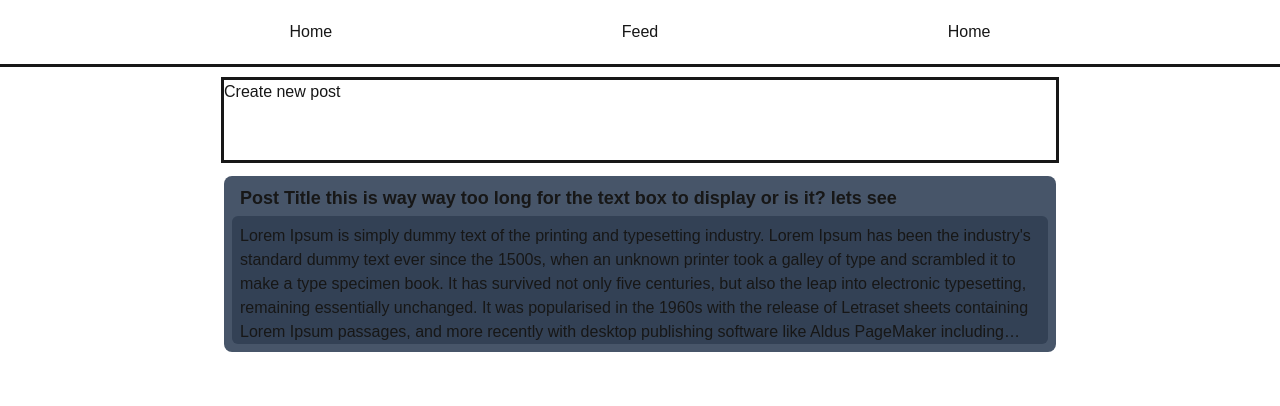
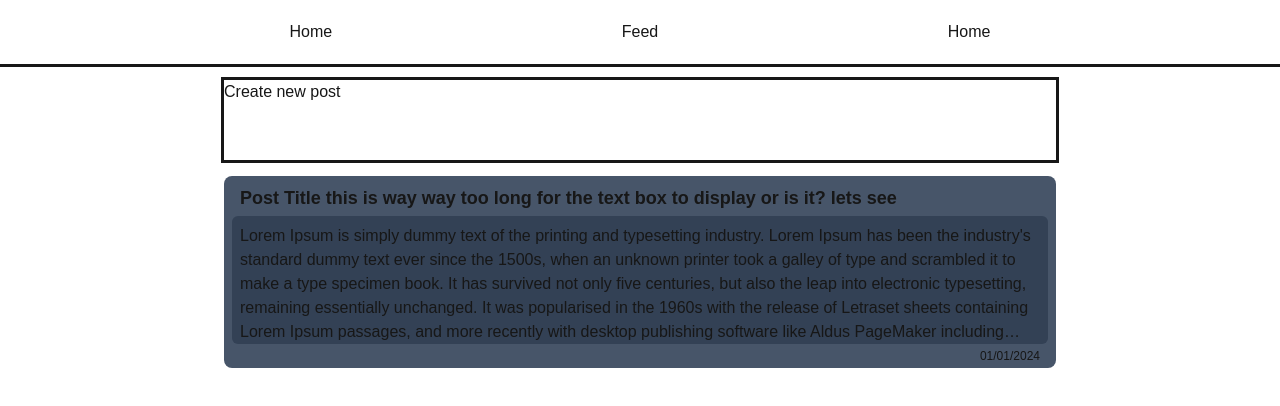
Before and after one commit to JustExisting1/note-app, a Next.js app: page / in a window 1280 px wide. Shown: the top 406 px of the page. Built offline with nearby package versions, Linux system fonts and the light colour scheme.

Commit message:
Initial home feed

```diff
--- a/src/app/layout.tsx
+++ b/src/app/layout.tsx
@@ -1,7 +1,7 @@
 import type { Metadata } from "next";
 import localFont from "next/font/local";
 import "./globals.css";
-import Link from "next/link";
+import Navbar from "./ui/navbar";
 
 const geistSans = localFont({
   src: "./fonts/GeistVF.woff",
@@ -28,19 +28,7 @@ export default function RootLayout({
     <html lang="en">
       <body
         className={`${geistSans.variable} ${geistMono.variable} antialiased`}>
-        <div className="flex justify-center">
-          <div className="flex flex-row items-center place-content-evenly gap-4 outline w-full h-16 p-4">
-            <Link href="/">
-              <div>Home</div>
-            </Link>
-            <Link href="/">
-              <div>Feed</div>
-            </Link>
-            <Link href="/">
-              <div>Home</div>
-            </Link>
-          </div>
-        </div>
+        <Navbar/>
         <div>{children}</div>
       </body>
     </html>
--- a/src/app/page.tsx
+++ b/src/app/page.tsx
@@ -31,15 +31,16 @@ const test: Post = {
 
 function Post({ post }: { post: Post }) {
   return (
-    <div className="w-2/3 h-44 bg-slate-600 p-2 rounded-lg z-0">
+    <div className="w-2/3 h-48 bg-slate-600 p-2 rounded-lg">
       <Link href="/">
         <div className="h-8 center font-bold text-lg pl-2 truncate">
           {post.data.title}
         </div>
       </Link>
-      <div className="bg-slate-700 w-full h-32 rounded-md p-2 line-clamp-5 pointer-events-auto z-10">
+      <div className="bg-slate-700 w-full h-32 rounded-md p-2 line-clamp-5">
         {post.data.content}
       </div>
+      <div className="pr-2 pt-1 flex justify-end text-xs">{post.date}</div>
     </div>
   );
 }
--- /dev/null
+++ b/src/app/ui/navbar.tsx
@@ -0,0 +1,19 @@
+import Link from "next/link";
+
+export default function Navbar() {
+  return (
+    <div className="flex justify-center">
+      <div className="flex flex-row items-center place-content-evenly gap-4 outline w-full h-16 p-4">
+        <Link href="/">
+          <div>Home</div>
+        </Link>
+        <Link href="/">
+          <div>Feed</div>
+        </Link>
+        <Link href="/">
+          <div>Home</div>
+        </Link>
+      </div>
+    </div>
+  );
+}
```
Also changed, not shown: 1 other file (tests, documents, lock files or other folders).
